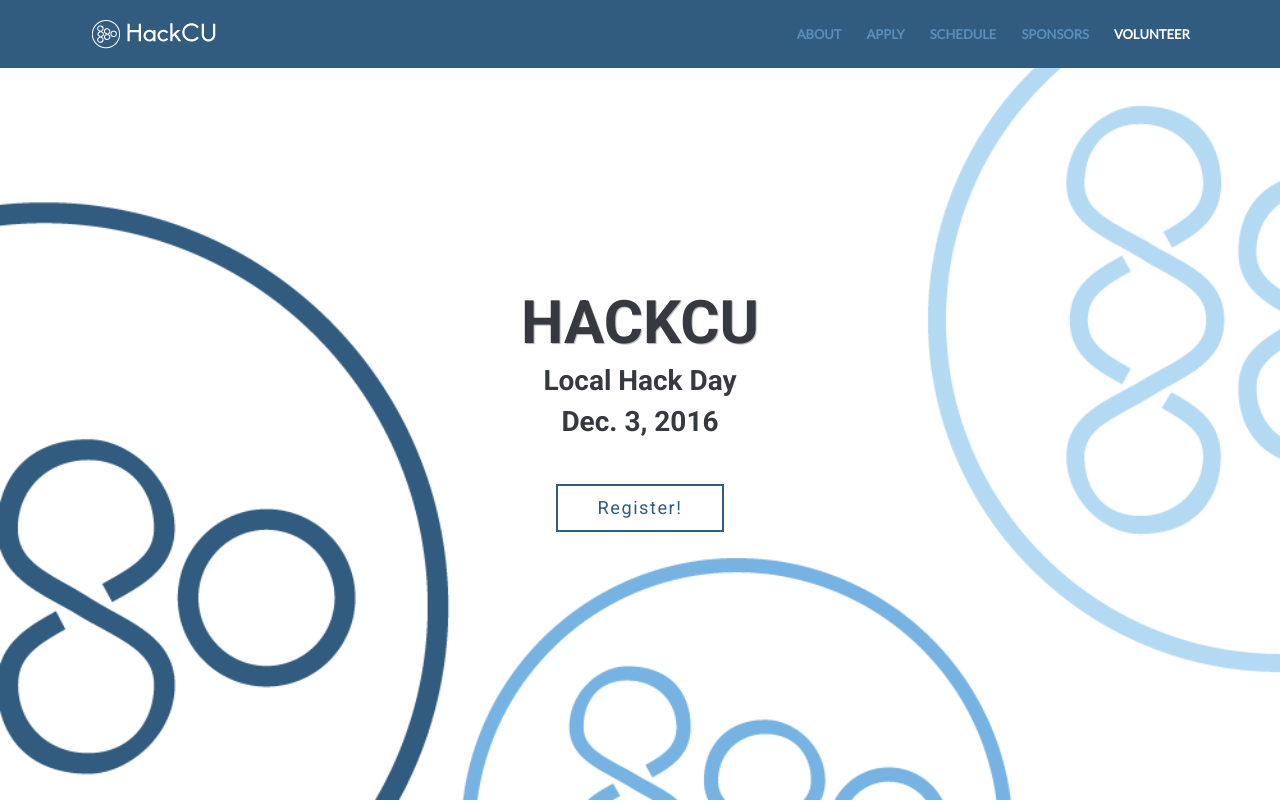
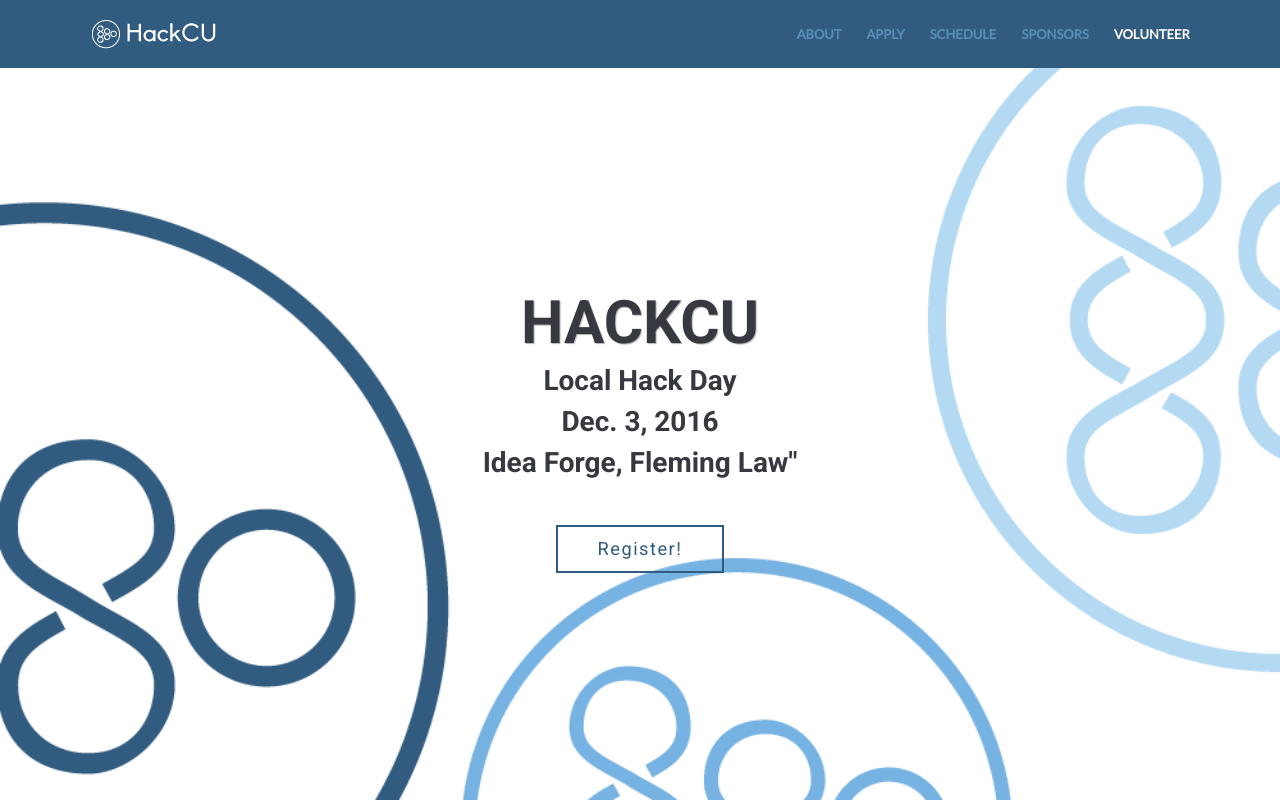
Before and after one commit to HackCU/LocalHackDay, a PHP site: page / in a window 1280 px wide. Shown: the top 804 px of the page. Run offline with PHP 8.4, Linux system fonts and the light colour scheme.

Commit message:
added location

```diff
--- a/website/index.php
+++ b/website/index.php
@@ -27,6 +27,7 @@
                     <h1 class="wow fadeInUp" data-wow-delay="0.1s">HackCU</h1>
                     <h2 class="wow fadeInUp" data-wow-delay="0.3s">Local Hack Day</h2>
                     <h2 class="wow fadeInUp" data-wow-delay="0.5s">Dec. 3, 2016</h2>
+			<h2 class="wow fadeInUp" data-wow-delay="0.7s">Idea Forge, Fleming Law"</h2>
                     <center><a class="btn btn-lg btn-blank wow fadeInUp" data-wow-delay="0.7s"
                                href="https://localhackday.mlh.io/find-an-event/" target="_blank"
                                role="button">Register!</a></center>
```
